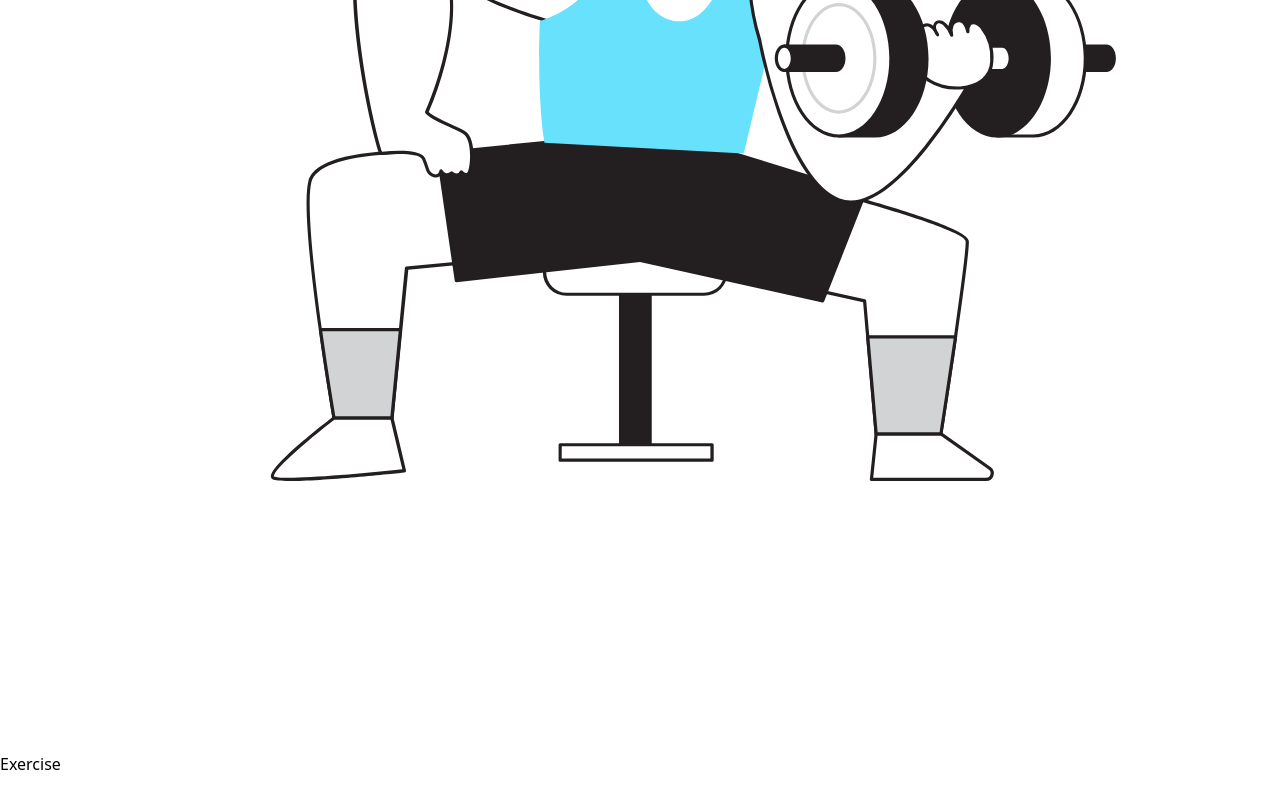
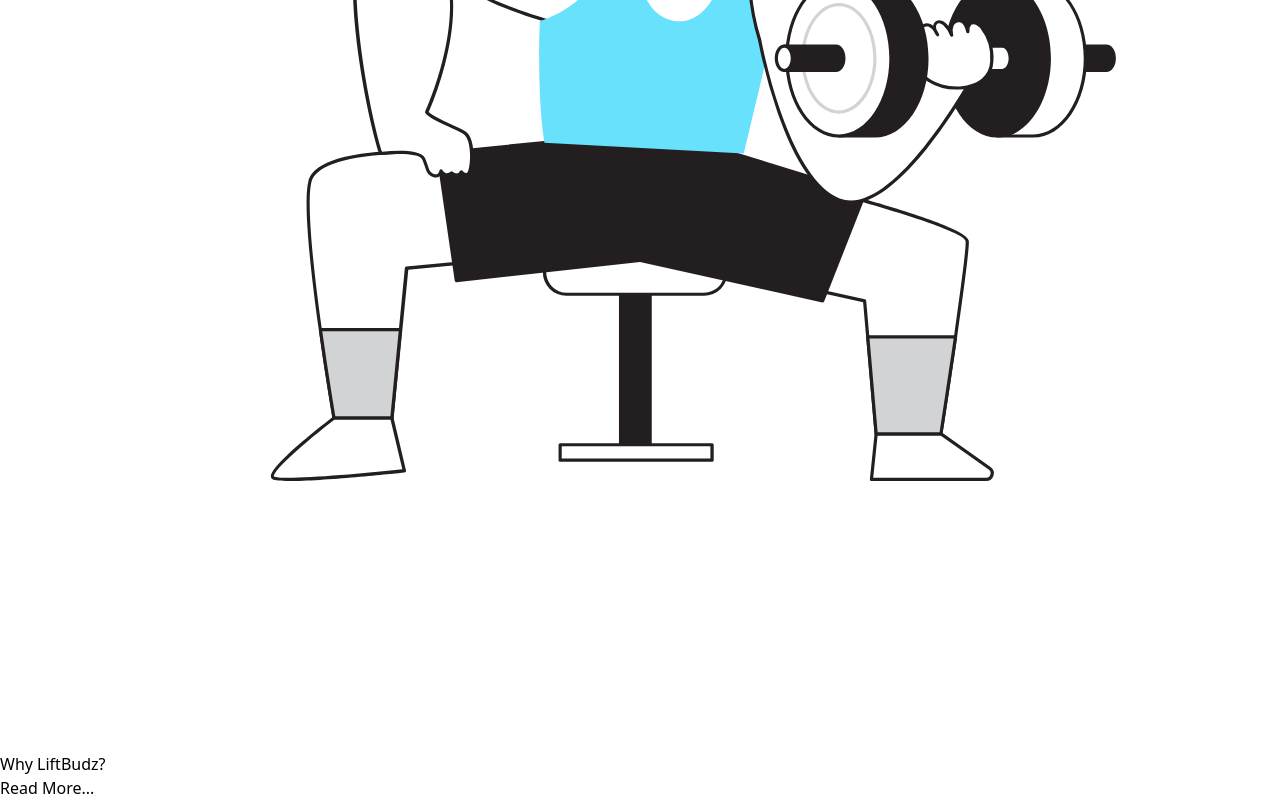
Before and after one commit to Erdiha/LiftBudz, a Next.js app: page /signin in a window 1280 px wide. Shown: the part 816-1616 px from the top of the page. Before the commit the page ends 1592 px from the top, so only its background shows below. Built offline with nearby package versions, Linux system fonts and the light colour scheme; no server answers; sample sign-in values are in the browser's storage; what @material-tailwind/react would draw is missing.

Commit message:
signin page links fixed

```diff
--- a/src/pages/signin.tsx
+++ b/src/pages/signin.tsx
@@ -2,6 +2,8 @@ import React, { useState } from 'react';
 import useAuth, { Iinput } from '@/firebase/usefirebaseUI';
 import { useForm, SubmitHandler } from 'react-hook-form';
 import { Input } from '@material-tailwind/react';
+import Link from 'next/link';
+import Loading from '@/utils/Loading';
 
 function Signin() {
   const [userLogin, setUserLogin] = useState(false);
@@ -116,6 +118,12 @@ function Signin() {
           </div>
         </div>
         <div className='rounded p-3  hidden lg:flex items-center justify-center flex-1 flex-col gap-4 drop-shadow-md text-black'>
+          {isLoading ? (
+            <div>
+              <Loading />
+            </div>
+          ) : (
+            <>
               <div className='max-w-xs transform duration-200 hover:scale-110 cursor-pointer shadow-sm shadow-white rounded-full'>
                 <div className={`bg-black/60 p-4 rounded-full `}>
                   <svg
@@ -126,14 +134,20 @@ function Signin() {
                   </svg>
                 </div>
               </div>
-          <p
-            // target='_blank'
-            // rel='noopener noreferrer'
+              <Link
+                target='_blank'
+                rel='noopener noreferrer'
                 className='  flex text-black rounded p-1 shadow-text-sm'
-            // href='https://www.betterhealth.vic.gov.au/health/healthyliving/Exercise-with-a-friend'
-          >
-            <p className='text-sm font-semibold'>Exercise</p>
+                href='https://www.betterhealth.vic.gov.au/health/healthyliving/Exercise-with-a-friend'>
+                <article className='text-xl'>
+                  <p className='text font-semibold text-xl'>Why LiftBudz?</p>
+                  <p className='text-sm text-[17px]  text-blue-400 tracking-widest p-1  font-bold'>
+                    Read More...
                   </p>
+                </article>
+              </Link>
+            </>
+          )}
         </div>
       </>
     </div>
--- a/src/utils/Loading.tsx
+++ b/src/utils/Loading.tsx
@@ -3,12 +3,10 @@ import React from 'react';
 
 const Loading = () => {
   return (
-    <div
-      role='status'
-      className='flex items-center p-1 bg-blue-gray-50 relative w-full h-full'>
+    <div role='status' className='flex items-center p-1 w-20 h-200 text-center'>
       <svg
         aria-hidden='true'
-        className='w-8 h-8 mr-2 text-gray-200 animate-spin dark:text-gray-600 fill-blue-600'
+        className='w-full h-full text-gray-200 animate-spin dark:text-gray-600 fill-blue-600'
         viewBox='0 0 100 101'
         fill='none'
         xmlns='http://www.w3.org/2000/svg'>
```
Also changed, not shown: src/utils/ToastJSX.tsx (deleted, +0 -11 lines). Lines whose indentation alone changed are shown as unchanged.
